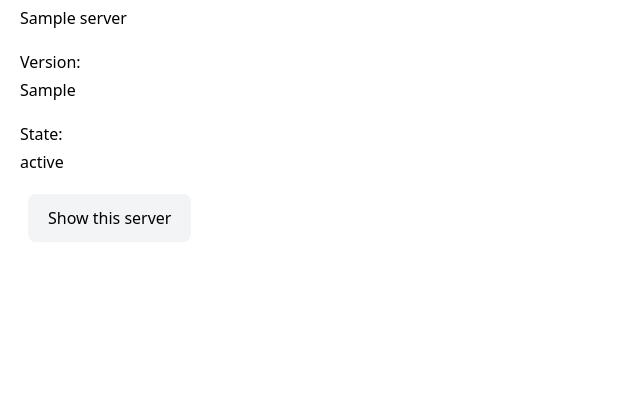
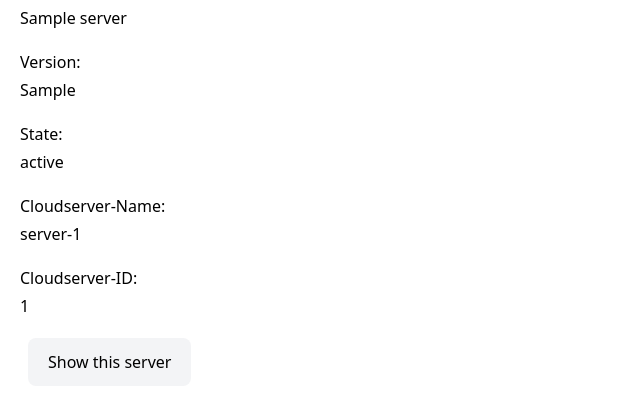
Before and after one commit to fate83/factorio-servers, a Rails app: page /servers in a window 1280 px wide. Shown: the part 202-609 px from the top of the page, without its empty margins (0-640 px from the left). Run offline with Rails 7, Linux system fonts and the light colour scheme; tables that the repository leaves empty hold one stand-in row (values such as "Sample post"); style sheets or scripts are compiled from the project's sources; some libraries are stand-ins or nearby versions.

Commit message:
Create and Delete servers on hetzner cloud

```diff
--- a/app/controllers/servers_controller.rb
+++ b/app/controllers/servers_controller.rb
@@ -25,6 +25,13 @@ class ServersController < ApplicationController
 
     respond_to do |format|
       if @server.save
+        _action, server = @server.create_server_instance
+        if server
+          @server.update!(cloud_server_id: server.id)
+        else
+          raise "Cloud Server could not be created: #{@server.name} (#{@serverid})"
+        end
+
         format.html { redirect_to @server, notice: "Server was successfully created." }
         format.json { render :show, status: :created, location: @server }
       else
@@ -50,6 +57,7 @@ class ServersController < ApplicationController
   # DELETE /servers/1 or /servers/1.json
   def destroy
     @server.destroy!
+    @server.destroy_server_instance!
 
     respond_to do |format|
       format.html { redirect_to servers_path, status: :see_other, notice: "Server was successfully destroyed." }
@@ -58,6 +66,7 @@ class ServersController < ApplicationController
   end
 
   private
+
   # Use callbacks to share common setup or constraints between actions.
   def set_server
     @server = Server.find(params.expect(:id))
@@ -65,6 +74,6 @@ class ServersController < ApplicationController
 
   # Only allow a list of trusted parameters through.
   def server_params
-      params.expect(server: [ :title, :version, :state ])
+    params.expect(server: [:name, :version])
   end
 end
--- a/app/models/server.rb
+++ b/app/models/server.rb
@@ -1,4 +1,24 @@
 class Server < ApplicationRecord
   STATES = %i[ online offline ]
   SUPPORTED_VERSIONS = %w[ 2.0.23 ]
+
+  validates :name, uniqueness: true
+
+  def create_server_instance
+    Cloud::Server.create(
+      name: cloud_server_name,
+      datacenter: "nbg1-dc3",
+      server_type: "cpx11",
+      image: "ubuntu-24.04",
+      ssh_keys: ["Factorio Server Master"]
+    )
+  end
+
+  def destroy_server_instance!
+    Cloud::Server.destroy(id: cloud_server_id.to_i)
+  end
+
+  def cloud_server_name
+    "server-#{id}"
+  end
 end
--- a/app/views/servers/_form.html.erb
+++ b/app/views/servers/_form.html.erb
@@ -12,8 +12,8 @@
   <% end %>
 
   <div class="my-5">
-    <%= form.label :title %>
-    <%= form.text_field :title, class: "block shadow rounded-md border border-gray-400 outline-none px-3 py-2 mt-2 w-full" %>
+    <%= form.label :name %>
+    <%= form.text_field :name, class: "block shadow rounded-md border border-gray-400 outline-none px-3 py-2 mt-2 w-full" %>
   </div>
 
   <div class="my-5">
--- a/app/views/servers/_server.html.erb
+++ b/app/views/servers/_server.html.erb
@@ -1,7 +1,7 @@
 <div id="<%= dom_id server %>">
   <p class="my-5">
     <strong class="block font-medium mb-1">Title:</strong>
-    <%= server.title %>
+    <%= server.name %>
   </p>
 
   <p class="my-5">
@@ -14,4 +14,14 @@
     <%= server.state %>
   </p>
 
+  <p class="my-5">
+    <strong class="block font-medium mb-1">Cloudserver-Name:</strong>
+    <%= server.cloud_server_name %>
+  </p>
+
+  <p class="my-5">
+    <strong class="block font-medium mb-1">Cloudserver-ID:</strong>
+    <%= server.cloud_server_id %>
+  </p>
+
 </div>
--- a/db/migrate/20241219104000_create_servers.rb
+++ b/db/migrate/20241219104000_create_servers.rb
@@ -1,11 +1,14 @@
 class CreateServers < ActiveRecord::Migration[8.0]
   def change
     create_table :servers do |t|
-      t.string :title, default: 'Factorio Server'
+      t.string :name, default: 'Factorio Server'
       t.string :version, default: '2.0.23'
       t.string :state, default: 'offline'
+      t.string :cloud_server_id, default: nil, null: true
 
       t.timestamps
+
+      t.index(:name, unique: true)
     end
   end
 end
--- /dev/null
+++ b/lib/ansible/playbook_create_server_instance.yml
@@ -0,0 +1,6 @@
+---
+- name: Create Factorio Server Instance
+  hosts: factorio-servers
+  tasks:
+    - name: create server instance
+      tags: docker
--- /dev/null
+++ b/lib/ansible/playbook_delete_server_instance.yml
@@ -0,0 +1,3 @@
+---
+- name: Delete Server Instance
+  hosts: factorio-servers
--- /dev/null
+++ b/lib/cloud.rb
@@ -0,0 +1,3 @@
+module Cloud
+
+end
```
Also changed, not shown: lib/ansible/playbook_bootstrap.yml (added, +40 -0 lines), lib/cloud/server.rb (added, +21 -0 lines), Gemfile, Gemfile.lock, app/views/servers/_server.json.jbuilder, db/schema.rb, lib/ansible/playbook_factorio_server.yml (added), 2 other files. Lines whose indentation alone changed are shown as unchanged.
